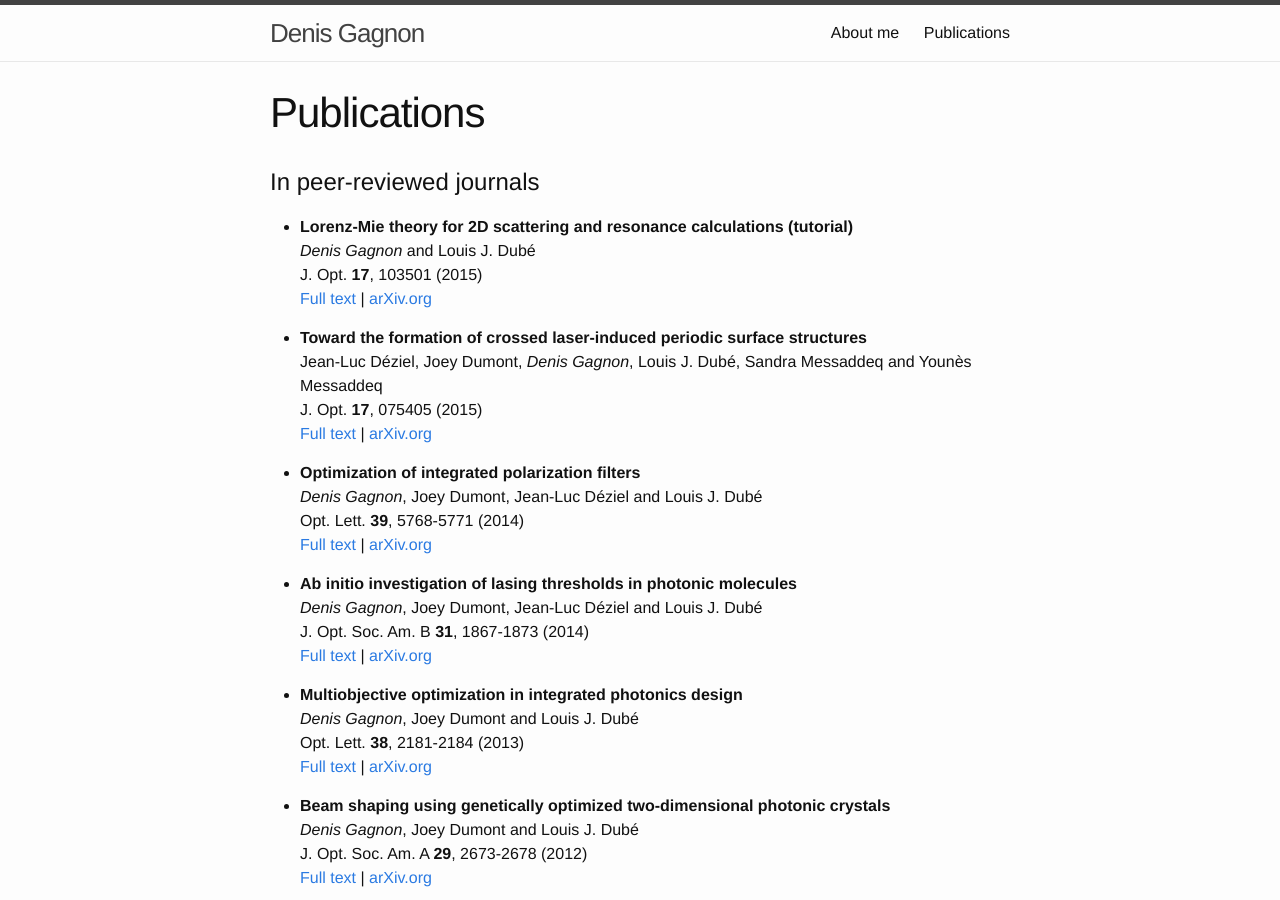
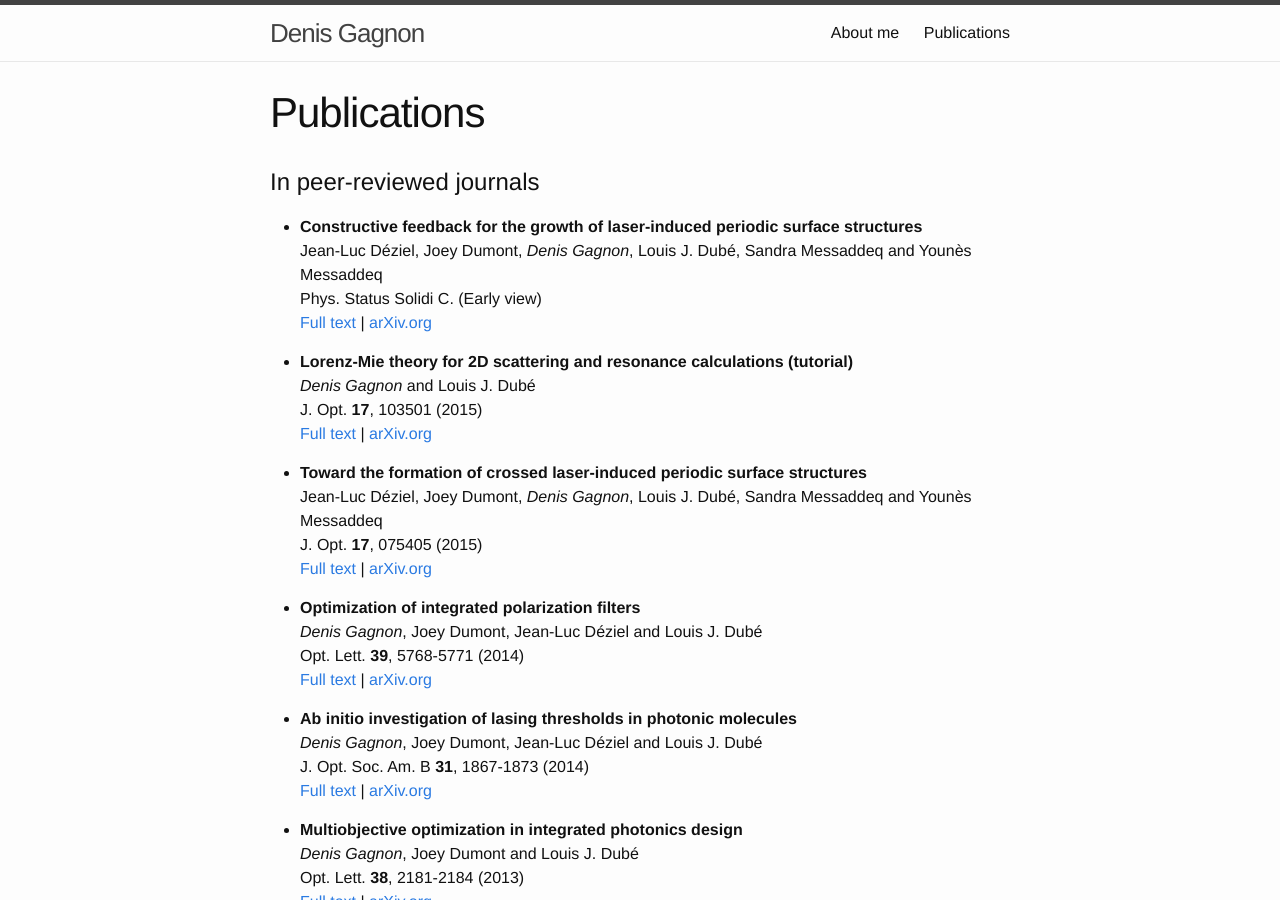
Before and after one commit to McNoggins/mcnoggins.github.io, a Jekyll site: the page built from publications.md, in a window 1280 px wide and 900 px high. Built offline with Jekyll 4.4.1, drawn with Linux system fonts in a browser that asks for light colours.

Commit message:
Update publications.md

```diff
--- a/publications.md
+++ b/publications.md
@@ -6,6 +6,12 @@ permalink: /publications/
 
 In peer-reviewed journals
 =============
+* **Constructive feedback for the growth of laser-induced periodic surface structures** <br>
+Jean-Luc Déziel, Joey Dumont, *Denis Gagnon*, Louis J. Dubé, Sandra Messaddeq and Younès Messaddeq <br>
+Phys. Status Solidi C. (Early view) <br>
+[Full text](http://onlinelibrary.wiley.com/doi/10.1002/pssc.201510146/abstract){:target="_blank"} |
+[arXiv.org](http://arxiv.org/abs/1507.02490){:target="_blank"}
+
 * **Lorenz-Mie theory for 2D scattering and resonance calculations (tutorial)** <br>
 *Denis Gagnon* and Louis J. Dubé <br>
 J. Opt. **17**, 103501 (2015) <br>
```
